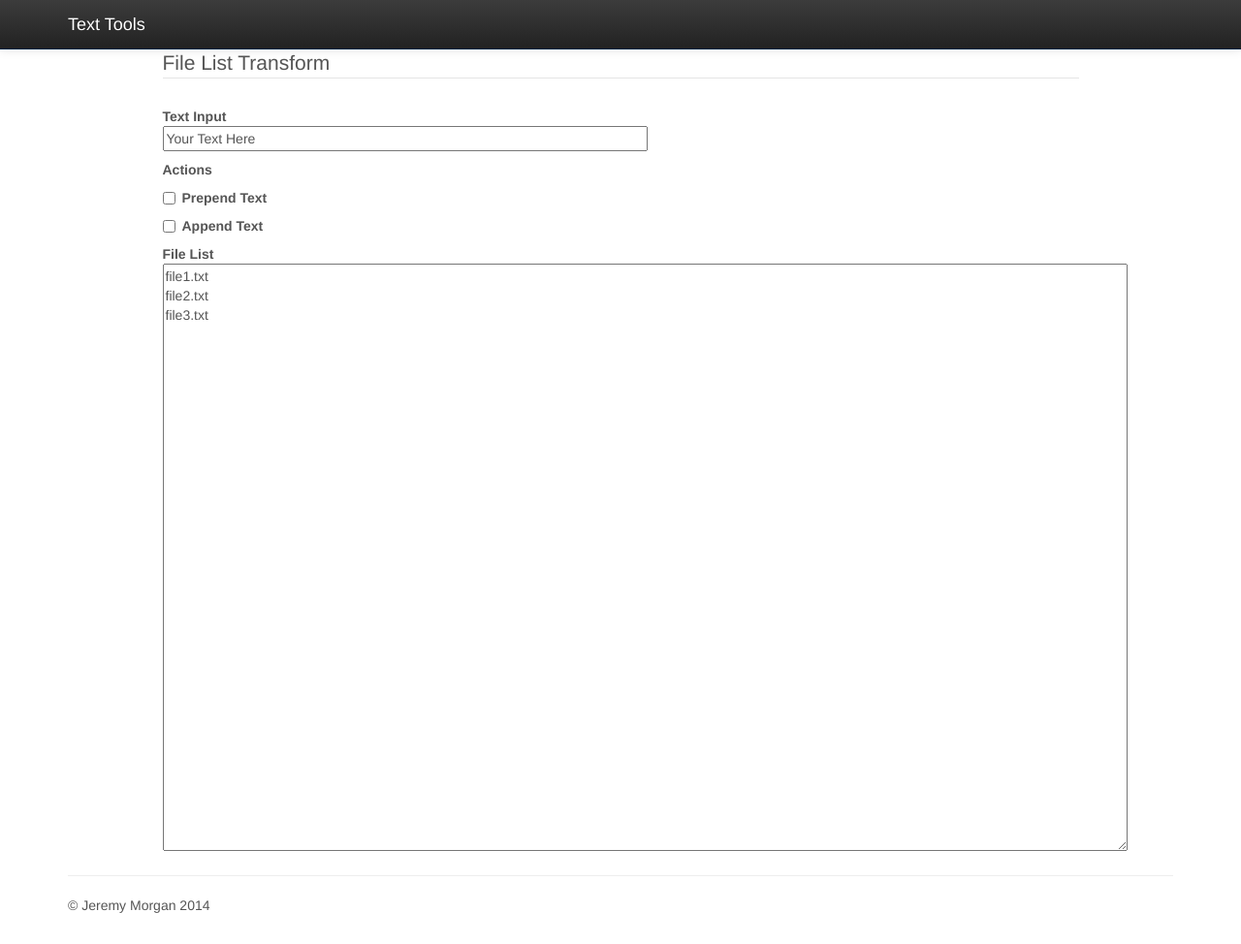
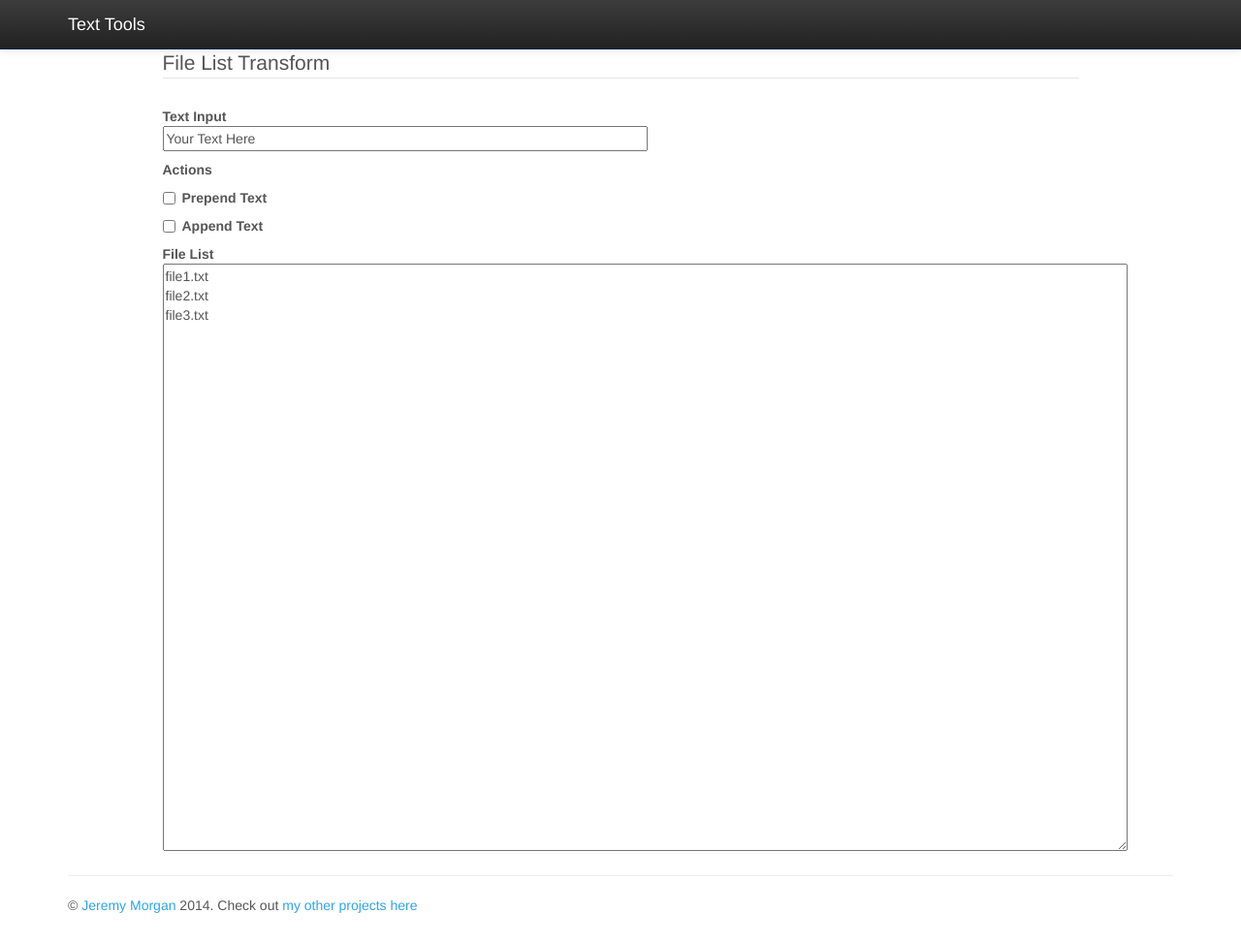
Before and after one commit to JeremyMorgan/Angular-File-List-Transform, a plain HTML site: page index.html in a window 1280 px wide. Shown: the whole page at 97% size. Drawn offline with nearby package versions, Linux system fonts and the light colour scheme; some packages are replaced by stand-ins of ours.

Commit message:
Added Links

```diff
--- a/index.html
+++ b/index.html
@@ -89,7 +89,7 @@
       </div>
       <hr>
       <footer>
-        <p>&copy; Jeremy Morgan 2014</p>
+        <p>&copy; <a href="https://www.jeremymorgan.com">Jeremy Morgan</a> 2014. Check out <a href="https://jeremymorgan.github.io">my other projects here</a></p>
       </footer>
     </div> <!-- /container -->        <script src="//ajax.googleapis.com/ajax/libs/jquery/1.11.0/jquery.min.js"></script>
         <script>window.jQuery || document.write('<script src="js/vendor/jquery-1.11.0.min.js"><\/script>')</script>
```
